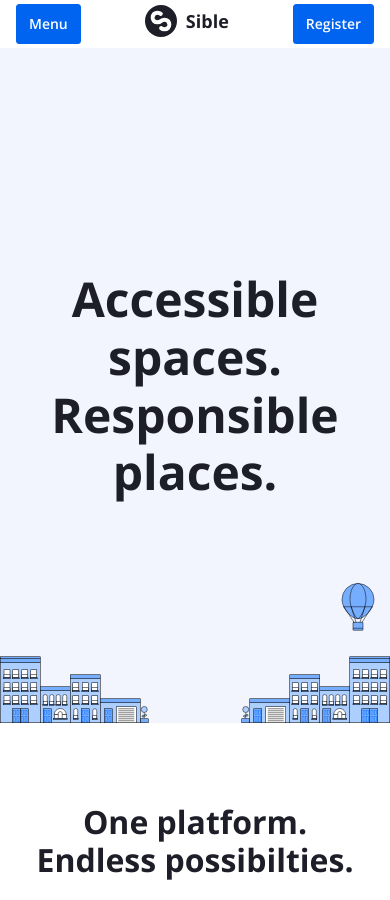
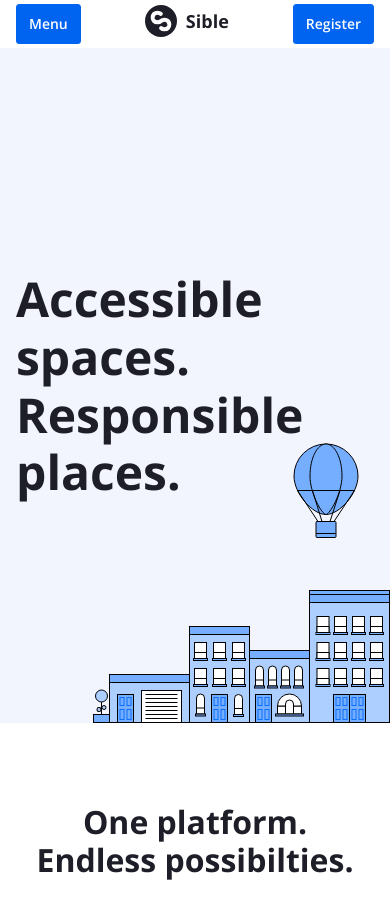
Before and after one commit to scottdejonge/sible.org, a Jekyll site: the page built from pages/index.html, in a window 390 px wide and 900 px high. Built offline with Jekyll 4.4.1, drawn with Linux system fonts in a browser that asks for light colours.

Commit message:
Hero responsive fixes

```diff
--- a/assets/css/component/hero.css
+++ b/assets/css/component/hero.css
@@ -1,4 +1,5 @@
 .hero {
+  text-align: center;
   background-image: url('/sible.org/assets/images/hero-left.svg'),
                     url('/sible.org/assets/images/hero-right.svg');
   background-repeat: no-repeat,
@@ -11,6 +12,9 @@
   }
 
   @media (--xs) {
-    background-size: 10rem, 10rem;
+    text-align: left;
+    background-image: url('/sible.org/assets/images/hero-right.svg');
+    background-position: bottom right;
+    background-size: 20rem;
   }
 }
--- a/pages/index.html
+++ b/pages/index.html
@@ -9,7 +9,7 @@ permalink: /
 <section class="section">
   <div class="section-inner padding-vertical-xl height-75 background-light-50 hero">
     <div class="container">
-      <h1 class="title title-xl text-center">
+      <h1 class="title title-xl">
         Acces<em>sible</em> spaces.<br>
         Respon<em>sible</em> places.
       </h1>
```
Also changed, not shown: public/bundle.css.
